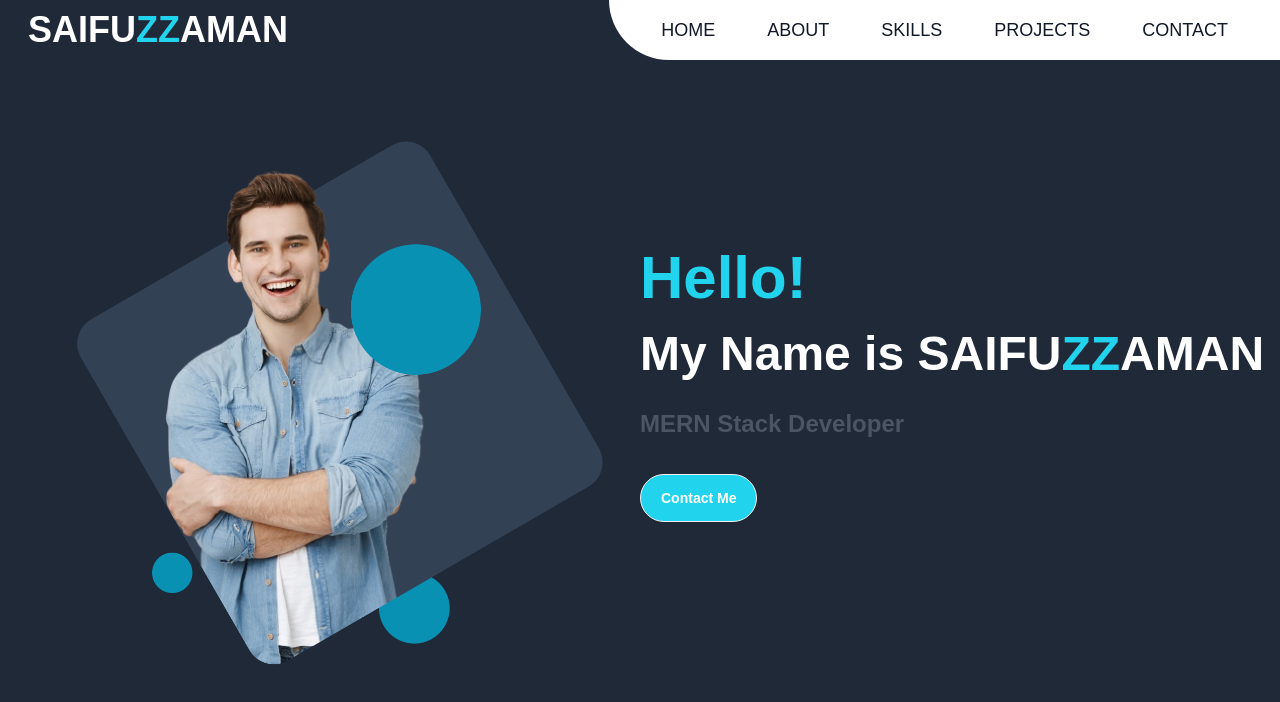
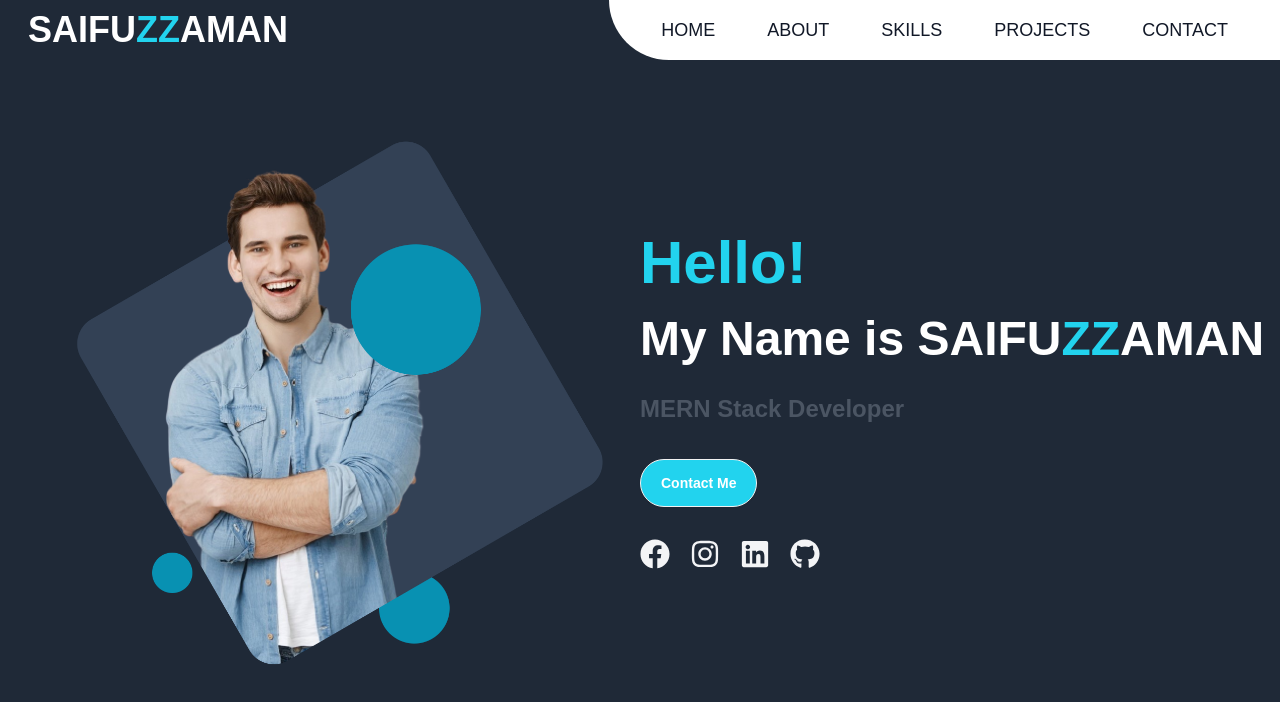
Before and after one commit to PmSaifuzzaman/saifuzzaman_portfolio, a React (Vite) app: page / in a window 1280 px wide. Shown: the top 702 px of the page. Built offline with nearby package versions, Linux system fonts and the light colour scheme.

Commit message:
Social Media Icon added to banner

```diff
--- a/package.json
+++ b/package.json
@@ -14,6 +14,7 @@
     "match-sorter": "^6.3.1",
     "react": "^18.2.0",
     "react-dom": "^18.2.0",
+    "react-icons": "^4.12.0",
     "react-router-dom": "^6.20.1",
     "sort-by": "^1.2.0"
   },
--- a/src/components/Banner/Banner.jsx
+++ b/src/components/Banner/Banner.jsx
@@ -1,13 +1,9 @@
 import banner from "../../assets/images/hero.png"
+import { FaFacebook, FaGithub, FaInstagram, FaLinkedin } from "react-icons/fa";
 
 const Banner = () => {
 
-    const social_media = [
-        "logo-instagram",
-        "logo-facebook",
-        "logo-linkedin",
-        "logo-twitter",
-    ];
+
 
     return (
         <section
@@ -30,15 +26,11 @@ const Banner = () => {
                         MERN Stack Developer
                     </h4>
                     <button className="btn px-5 rounded-full mt-8 bg-cyan-400 text-white">Contact Me</button>
-                    <div className="mt-8 text-3xl flex items-center md:justify-start justify-center gap-5">
-                        {social_media?.map((icon) => (
-                            <div
-                                key={icon}
-                                className="text-gray-600 hover:text-white cursor-pointer "
-                            >
-                                <ion-icon name={icon}></ion-icon>
-                            </div>
-                        ))}
+                    <div className="mt-8 text-3xl flex items-center md:justify-start justify-center gap-5 ">
+                        <FaFacebook className="hover:text-cyan-600 cursor-pointer"></FaFacebook>
+                        <FaInstagram className="hover:text-cyan-600 cursor-pointer"></FaInstagram>
+                        <FaLinkedin className="hover:text-cyan-600 cursor-pointer"></FaLinkedin>
+                        <FaGithub className="hover:text-cyan-600 cursor-pointer"></FaGithub>
                     </div>
                 </div>
             </div>
```
Also changed, not shown: 1 other file (tests, documents, lock files or other folders).
